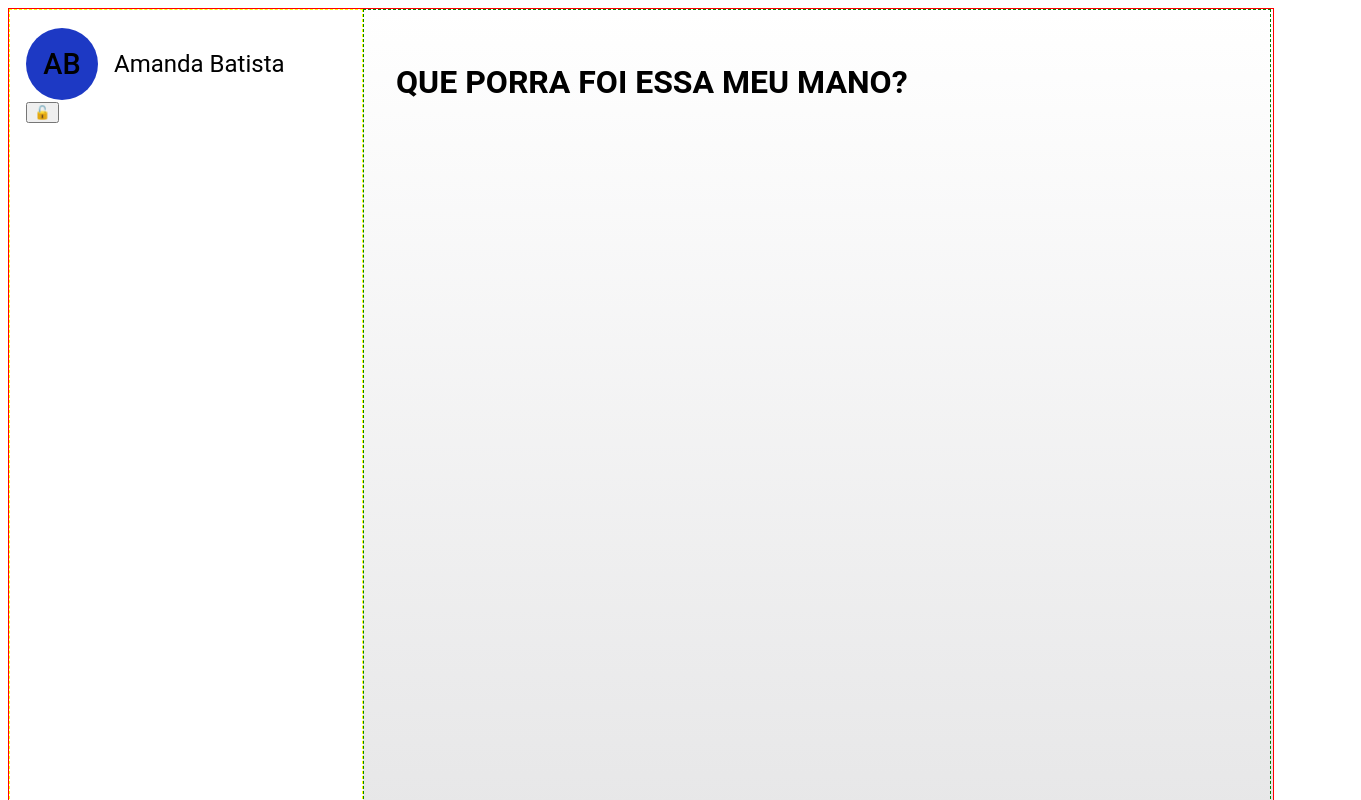
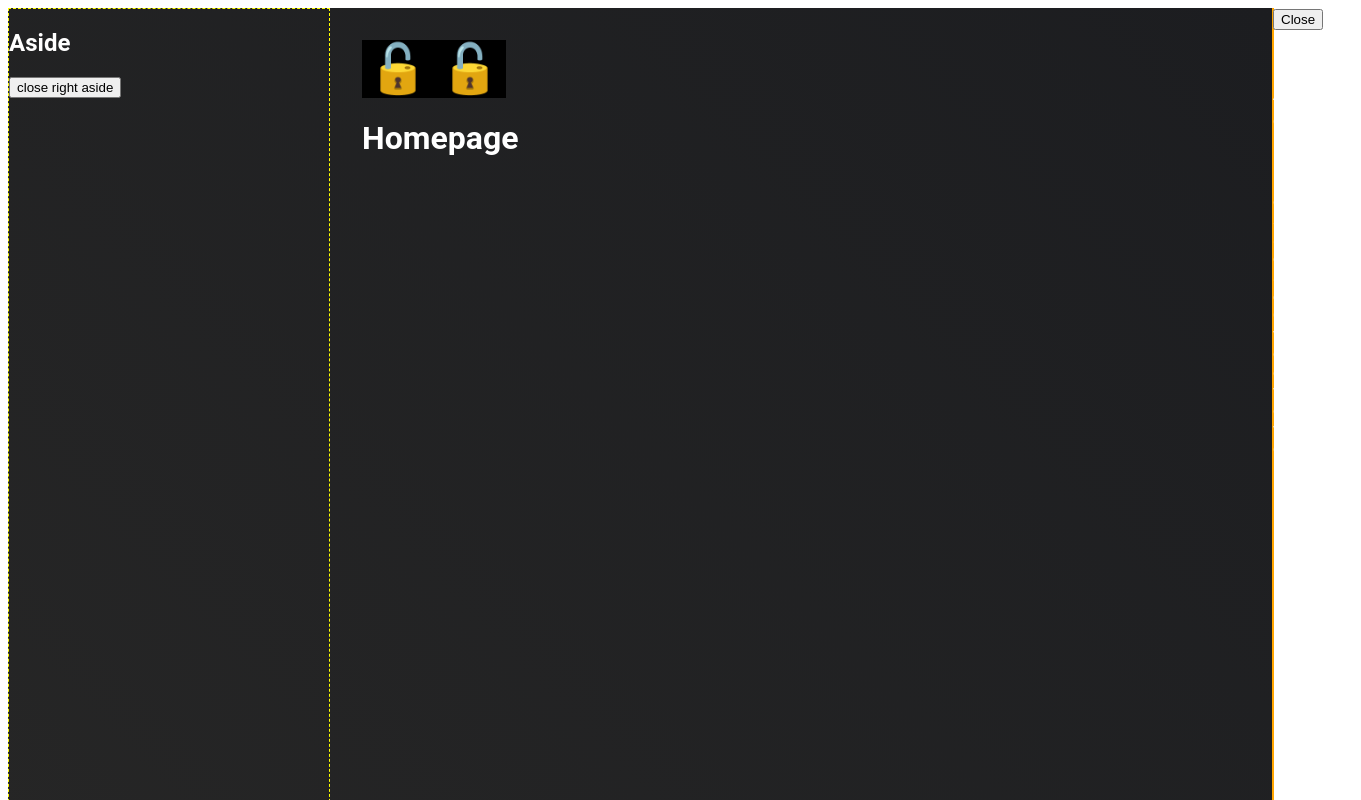
Before and after one commit to brunoalvs/yata, a Next.js app: page / in a window 1280 px wide. Shown: the top 800 px of the page, 1361 px wide, since content can reach past the window. Built offline with nearby package versions, Linux system fonts and the light colour scheme.

Commit message:
working on layout's aside

```diff
--- a/next.config.js
+++ b/next.config.js
@@ -6,6 +6,11 @@ const withPWA = require('next-pwa')({
   disable: process.env.NODE_ENV === 'development'
 })
 
-const nextConfig= { reactStrictMode: true, styledComponents: true, }
+const nextConfig= {
+  reactStrictMode: true, styledComponents: true | {
+    ssr: true,
+    displayName: true,
+  }
+}
 
 module.exports = withPWA(nextConfig)
--- a/src/components/Layout/index.tsx
+++ b/src/components/Layout/index.tsx
@@ -4,14 +4,15 @@ import { darkTheme, lightTheme } from '@/themes'
 import { LayoutContext } from '@/contexts/layout'
 
 import * as S from './styles'
-import UserAvatar from '../UserAvatar'
+import LayoutRightAside from '../molecules/LayoutRightAside'
+import LayoutAside from '../molecules/LayoutAside'
 
 interface LayoutProps {
   children: React.ReactNode;
 }
 
 const Layout = ({ children }: LayoutProps) => {
-  const { toggleDarkMode, darkMode, rightAsideIsOpen, toggleRightAside } = useContext(LayoutContext)
+  const { toggleDarkMode, darkMode, rightAsideIsOpen, toggleRightAside, asideIsOpen, toggleAside } = useContext(LayoutContext)
 
   const sessionInfo = {
     name: 'Amanda Batista',
@@ -21,31 +22,17 @@ const Layout = ({ children }: LayoutProps) => {
   return (
     <ThemeProvider theme={ darkMode ? darkTheme : lightTheme }>
       <S.Container>
-        <S.Aside>
-          <div style={{ display: 'grid', alignItems: 'center', gap: '1rem', gridTemplateColumns: '4.5rem 1fr' }}>
-            <UserAvatar
-              name={ sessionInfo.name }
-              src={ sessionInfo.src }
-            />
-            <p style={{ fontSize: '1.5rem' }}>{ sessionInfo.name }</p>
-          </div>
-          <button onClick={ () => toggleRightAside() }>
+        <LayoutAside />
+        <S.Content rightAsideIsOpen={ rightAsideIsOpen }>
+          <button onClick={ () => toggleAside() } style={{ background: '#000', fontSize: '3rem', border: '0', cursor: 'pointer' }}>
+            { asideIsOpen ? '🔒' : '🔓' }
+          </button>
+          <button onClick={ () => toggleRightAside() } style={{ background: '#000', fontSize: '3rem', border: '0', cursor: 'pointer' }}>
             { rightAsideIsOpen ? '🔒' : '🔓' }
           </button>
-        </S.Aside>
-        <S.Content rightAsideIsOpen={ rightAsideIsOpen }>
           { children }
         </S.Content>
-        <S.RightAside rightAsideIsOpen={ rightAsideIsOpen }>
-          <S.RightAsideHeader>
-            <button onClick={ () => toggleDarkMode() }>
-              { darkMode ? '🌞' : '🌙' }
-            </button>
-            <section>
-              <p>Lorem ipsum, dolor sit amet consectetur adipisicing elit. Esse, reiciendis doloremque? Reiciendis iusto distinctio eos minus laboriosam quo? Illo expedita quod harum eius consequatur animi perferendis assumenda aspernatur iure ex!</p>
-            </section>
-          </S.RightAsideHeader>
-        </S.RightAside>
+        <LayoutRightAside />
       </S.Container>
     </ThemeProvider>
   )
--- a/src/components/Layout/styles.tsx
+++ b/src/components/Layout/styles.tsx
@@ -2,44 +2,19 @@ import styled, { css } from 'styled-components'
 
 export const Container = styled.div(
   ({ theme }) => css`
-    border: 1px solid;
-    border-color: red;
     width: 100%;
     height: 100%;
     min-height: 100vh;
     display: grid;
-    grid-template-columns: max-content 1fr max-content;
-    overflow-x: hidden;
+    /* overflow-x: hidden; */
 
     background: ${theme.colors.background};
     color: ${theme.colors.text};
     font-family: ${theme.typography.fontFamily};
-  `
-)
 
-export const Aside = styled.aside(
-  ({ theme }) => css`
-    border: 1px dashed;
-    border-color: yellow;
-
-    background-color: ${theme.colors.aside};
-    /* width: 0; */
-    min-width: 20rem;
-    max-width: 25rem;
-    /* transform: translateX(-100%); */
-
-    padding: 1rem;
-  `
-)
-
-export const Content = styled.main<RightAsideProps>(
-  ({ theme }) => css`
-    border: 1px dashed;
-    border-color: green;
-    /* width: 100vw; */
-
-    /* flex: 1; */
-    padding: 2rem;
+    @media (min-width: ${theme.breakpoints.md}) {
+      grid-template-columns: max-content 1fr max-content;
+    }
   `
 )
 
@@ -47,22 +22,11 @@ interface RightAsideProps {
   rightAsideIsOpen: boolean;
 }
 
-
-export const RightAside = styled.aside<RightAsideProps>(
-  ({ theme, rightAsideIsOpen }) => css`
-    border: 1px dashed;
-    border-color: hotpink;
-
-    width: ${rightAsideIsOpen ? '25rem' : '0'};
-    transform: ${rightAsideIsOpen ? 'translateX(0)' : 'translateX(100%)'};
-
-    transition: transform 0.3s ease-in-out, width 0.1s ease-in-out;
+export const Content = styled.main<RightAsideProps>(
+  () => css`
+    width: 100%;
+    height: 100%;
+    min-height: 100vh;
+    padding: 2rem;
   `
 )
-
-export const RightAsideHeader = styled.header(
-  ({ theme }) => css`
-    border: 1px dashed;
-    border-color: limegreen;
-  `
-)
--- /dev/null
+++ b/src/components/molecules/LayoutAside/index.tsx
@@ -0,0 +1,20 @@
+import { useContext } from 'react'
+import { LayoutContext } from '@/contexts/layout'
+import * as S from './styles'
+
+const LayoutAside = () => {
+  const { asideIsOpen, toggleAside, rightAsideIsOpen, toggleRightAside } = useContext(LayoutContext)
+
+  return(
+    <>
+      <S.Container isOpen={ asideIsOpen }>
+        <h1>Aside</h1>
+        <button onClick={ () => toggleRightAside() }>
+          { rightAsideIsOpen ? 'open' : 'close' } right aside
+        </button>
+      </S.Container>
+      <S.Overlay isOpen={ asideIsOpen } onClick={ () => toggleAside() } />
+    </>
+  )}
+
+export default LayoutAside
--- /dev/null
+++ b/src/components/molecules/LayoutAside/styles.tsx
@@ -0,0 +1,51 @@
+import styled, { css } from 'styled-components'
+
+interface AsideProps {
+  isOpen: boolean;
+}
+
+export const Container = styled.section<AsideProps>(
+  ({ theme, isOpen }) => css`
+    border: 1px dashed yellow;
+    /* background-color: #000; */
+    /* min-height: 100vh; */
+
+    @media (max-width: ${ theme.breakpoints.md }) {
+      position: fixed;
+      top: 0;
+      left: 0;
+      width: 20rem;
+      height: 100vh;
+      background-color: #000;
+      transform: ${ isOpen ? 'translateX(0)' : 'translateX(-100%)' };
+      transition: transform 0.3s ease-in-out;
+      z-index: 2;
+    }
+
+    @media (min-width: ${ theme.breakpoints.md}) {
+      min-width: 20rem;
+      max-width: 25rem;
+    }
+
+  `
+)
+
+export const Overlay = styled.div<AsideProps>(
+  ({ theme, isOpen }) => css`
+    @media (max-width: ${theme.breakpoints.md}) {
+      position: fixed;
+      top: 0;
+      left: 0;
+      width: 100vw;
+      height: 100vh;
+      background-color: rgba(0, 0, 0, 0.5);
+      z-index: 1;
+      cursor: pointer;
+      transform: ${ isOpen ? 'translateX(0%)' : 'translateX(-100%)' };
+    }
+
+    @media (min-width: ${theme.breakpoints.md}) {
+      display: none;
+    }
+  `
+)
--- /dev/null
+++ b/src/components/molecules/LayoutRightAside/index.tsx
@@ -0,0 +1,23 @@
+import { useContext } from 'react'
+import { LayoutContext } from '@/contexts/layout'
+
+import * as S from './styles'
+
+const LayoutRightAside = () => {
+  const { rightAsideIsOpen, toggleRightAside } = useContext(LayoutContext)
+
+  return (
+    <div>
+      <S.Container isOpen={ rightAsideIsOpen }>
+        <button onClick={ () => toggleRightAside() }>Close</button>
+        <h1>Right Aside { rightAsideIsOpen ? 'closed' : 'opened' }</h1>
+        <p>
+          Lorem ipsum dolor sit amet consectetur adipisicing elit. Quisquam
+          voluptates, quod, quia, voluptatibus quae voluptatem quibusdam
+        </p>
+      </S.Container>
+      <S.Overlay isOpen={ rightAsideIsOpen } onClick={ () => toggleRightAside() } />
+    </div>
+  )}
+
+export default LayoutRightAside
--- /dev/null
+++ b/src/components/molecules/LayoutRightAside/styles.tsx
@@ -0,0 +1,52 @@
+import styled, { css } from 'styled-components'
+
+interface RightAsideProps {
+  isOpen: boolean;
+}
+
+export const Container = styled.section<RightAsideProps>(
+  ({ theme, isOpen }) => css`
+    border: 1px solid orange;
+
+    @media (max-width: ${ theme.breakpoints.md}) {
+      position: fixed;
+      top: 0;
+      right: 0;
+      width: 30rem;
+      height: 100vh;
+      background-color: #000;
+      transform: ${ isOpen ? 'translateX(0)' : 'translateX(100%)' };
+      transition: transform 0.3s ease-in-out;
+      z-index: 2;
+    }
+
+    @media (min-width: ${ theme.breakpoints.md}) {
+      width: ${ isOpen ? '30rem' : '0' };
+      max-width: 30rem;
+      height: 100%;
+      background-color: #181818;
+      transform: ${ isOpen ? 'translateX(0)' : 'translateX(100%)' };
+      transition: transform 0.1s ease-in-out;
+    }
+  `
+)
+
+export const Overlay = styled.div<RightAsideProps>(
+  ({ theme, isOpen }) => css`
+    @media (max-width: ${theme.breakpoints.md}) {
+      position: fixed;
+      top: 0;
+      left: 0;
+      width: 100vw;
+      height: 100vh;
+      background-color: rgba(0, 0, 0, 0.5);
+      z-index: 1;
+      cursor: pointer;
+      transform: ${ isOpen ? 'translateX(0%)' : 'translateX(100%)' };
+    }
+
+    @media (min-width: ${theme.breakpoints.md}) {
+      display: none;
+    }
+  `
+)
--- a/src/contexts/layout.tsx
+++ b/src/contexts/layout.tsx
@@ -19,7 +19,7 @@ export const LayoutContext = createContext<LayoutContextType>({
 })
 
 export const LayoutProvider = ({ children }: { children: React.ReactNode}) => {
-  const [darkMode, setDarkMode] = useState(false)
+  const [darkMode, setDarkMode] = useState(true)
   const [asideIsOpen, setAsideIsOpen] = useState(false)
   const [rightAsideIsOpen, setRightAsideIsOpen] = useState(false)
 
--- a/src/pages/index.tsx
+++ b/src/pages/index.tsx
@@ -5,7 +5,7 @@ export default function HomePage() {
   return (
     <>
       <Layout>
-        <h1>QUE PORRA FOI ESSA MEU MANO?</h1>
+        <h1>Homepage</h1>
       </Layout>
     </>
   )
--- a/src/styles/global.ts
+++ b/src/styles/global.ts
@@ -10,6 +10,10 @@ const GlobalStyle = createGlobalStyle`
   html {
     font-size: 62.5%;
   }
+
+  body {
+    overflow-x: hidden;
+  }
 `
 
 export default GlobalStyle
```
